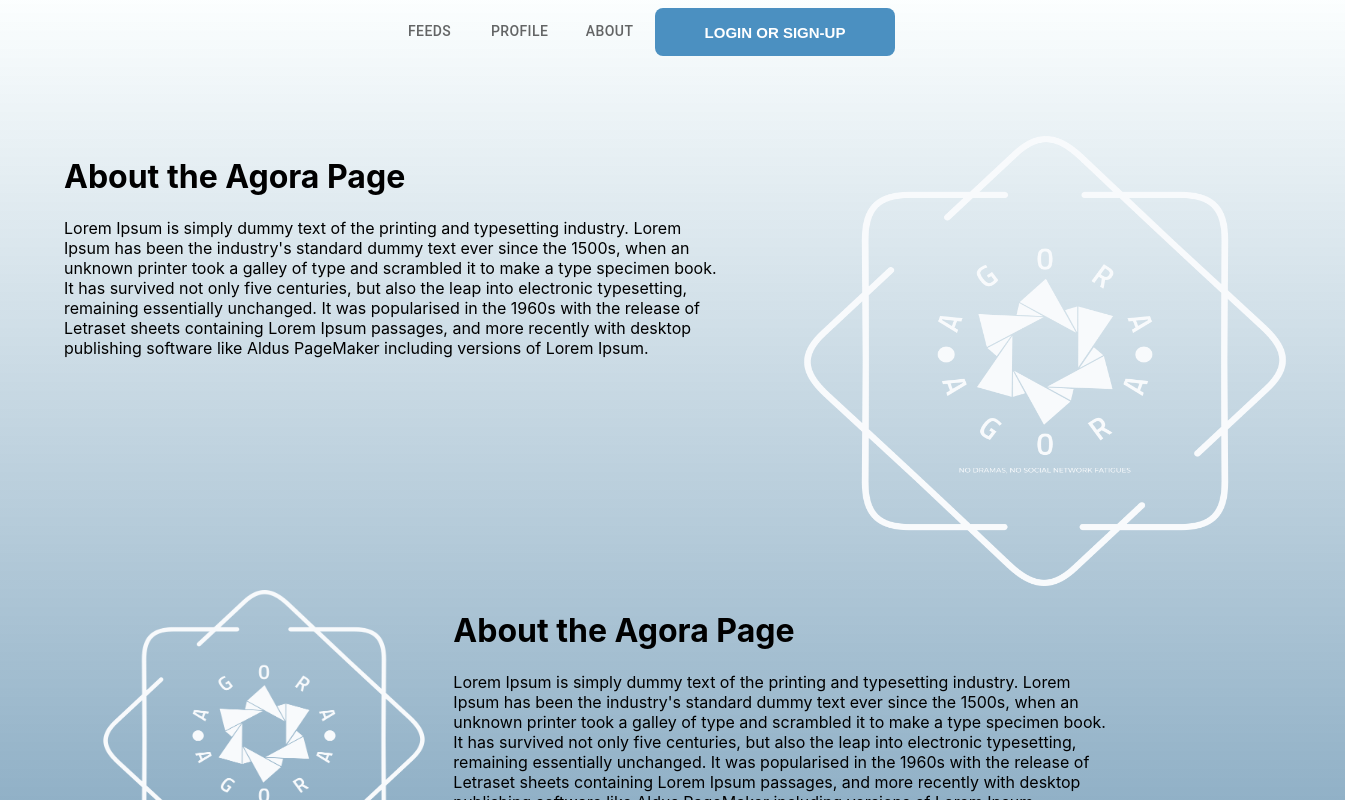
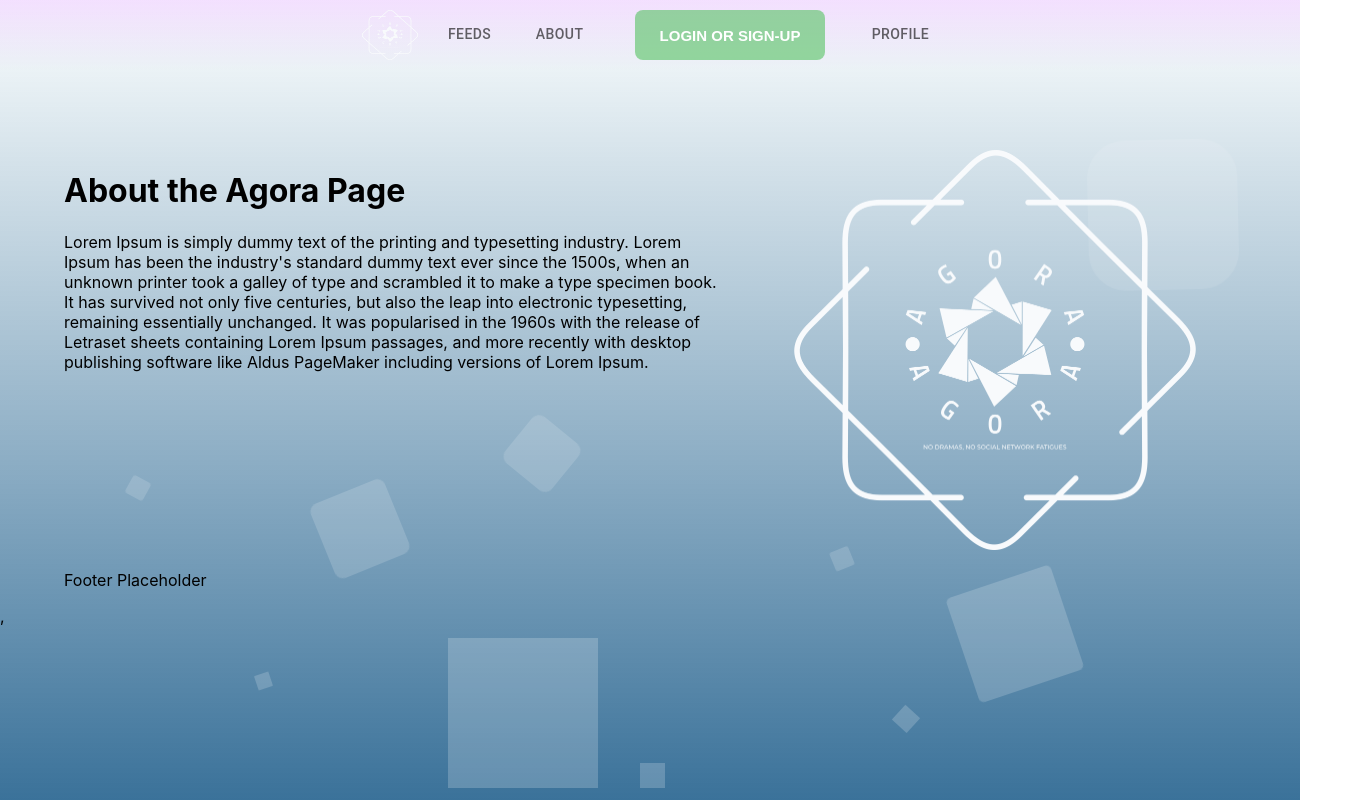
Before and after one commit to christopher-t-smith/agora-front-end, a React (Create React App) app: page /About in a window 1280 px wide. Shown: the top 800 px of the page, 1345 px wide, since content can reach past the window. Built offline with nearby package versions, Linux system fonts and the light colour scheme.

Commit message:
reconfigured navbar&conditional rendering

```diff
--- a/src/App.css
+++ b/src/App.css
@@ -11,20 +11,26 @@ body {
 }
 
 .navbar{
-margin-top: 8px;
+margin-top: 0px;
+background: linear-gradient(to bottom, #b701ff1f, #f0efef0b);
+width:100%;
+height:50px;
+padding:10px 10px;
 }
 
 .button {
-  background-color: #4b90c1; /* Green */
+  background-color: #4bc1578e; /* Green */
   border: none;
   color: white;
-  padding: 5px 50px;
+  padding: 5px 25px;
   text-align: center;
   text-decoration: none;
   display: inline-block;
   font-size: 15px;
   border-radius: 8px;
   transition-duration: 0.4s;
+  margin-left: 30px;
+  margin-right: 30px;
 }
 
 .button:hover {
@@ -36,3 +42,133 @@ margin-top: 8px;
   margin-top: 80px;
 
 }
+
+
+
+
+
+
+
+@import url('https://fonts.googleapis.com/css?family=Exo:400,700');
+
+.area{
+    width: 100%;
+    /* height:100vh; */
+    position: fixed;
+
+}
+
+.circles{
+    top: 0;
+    left: 0;
+    width: 100%;
+    height: 100%;
+    overflow: hidden;
+}
+
+.circles li{
+    position: absolute;
+    display: block;
+    list-style: none;
+    width: 20px;
+    height: 20px;
+    background: rgba(255, 255, 255, 0.2);
+    animation: animate 25s linear infinite;
+    bottom: -150px;
+
+}
+
+.circles li:nth-child(1){
+    left: 25%;
+    width: 80px;
+    height: 80px;
+    animation-delay: 0s;
+}
+
+
+.circles li:nth-child(2){
+    left: 10%;
+    width: 20px;
+    height: 20px;
+    animation-delay: 2s;
+    animation-duration: 12s;
+}
+
+.circles li:nth-child(3){
+    left: 70%;
+    width: 20px;
+    height: 20px;
+    animation-delay: 4s;
+}
+
+.circles li:nth-child(4){
+    left: 40%;
+    width: 60px;
+    height: 60px;
+    animation-delay: 0s;
+    animation-duration: 18s;
+}
+
+.circles li:nth-child(5){
+    left: 65%;
+    width: 20px;
+    height: 20px;
+    animation-delay: 0s;
+}
+
+.circles li:nth-child(6){
+    left: 75%;
+    width: 110px;
+    height: 110px;
+    animation-delay: 3s;
+}
+
+.circles li:nth-child(7){
+    left: 35%;
+    width: 150px;
+    height: 150px;
+    animation-delay: 7s;
+}
+
+.circles li:nth-child(8){
+    left: 50%;
+    width: 25px;
+    height: 25px;
+    animation-delay: 15s;
+    animation-duration: 45s;
+}
+
+.circles li:nth-child(9){
+    left: 20%;
+    width: 15px;
+    height: 15px;
+    animation-delay: 2s;
+    animation-duration: 35s;
+}
+
+.circles li:nth-child(10){
+    left: 85%;
+    width: 150px;
+    height: 150px;
+    animation-delay: 0s;
+    animation-duration: 11s;
+}
+
+
+
+@keyframes animate {
+
+    0%{
+
+        transform: translateY(0) rotate(0deg);
+        opacity: 1;
+        border-radius: 0;
+    }
+
+    100%{
+        transform: translateY(-1000px) rotate(720deg);
+        opacity: 0;
+        border-radius: 50%;
+    }
+
+}
--- a/src/App.js
+++ b/src/App.js
@@ -4,19 +4,45 @@ import HomePage from "./screens/HomePage"
 import Profile from "./screens/Profile"
 import About from './screens/About';
 import { Container } from '@mui/system';
+import Header from "./components/Header"
 
 
 
 function App() {
   return (
     <div>
+      <Header />
       <Container>
       <Routes>
         <Route path="/" element={<HomePage />}/>
         <Route path="/Profile" element={<Profile />}/>
         <Route path="/About" element={<About />}/>
       </Routes>
+
+
+
       </Container>
+
+
+<div class="area" >
+            <ul class="circles">
+                    <li></li>
+                    <li></li>
+                    <li></li>
+                    <li></li>
+                    <li></li>
+                    <li></li>
+                    <li></li>
+                    <li></li>
+                    <li></li>
+                    <li></li>
+            </ul>
+    </div >
+
+
+
+
+
 
 
 
--- /dev/null
+++ b/src/components/FeedLoginRequired.js
@@ -0,0 +1,14 @@
+import React from 'react'
+
+
+function FeedLoginRequired() {
+    return (
+      <div>
+ <img src="https://cdn-icons-png.flaticon.com/512/3442/3442357.png" alt="CJ" width="350" height="350" />
+        <h3>LOGIN is required for specific part of feedpage to see other users posts</h3>
+
+      </div>
+    );
+  }
+
+  export default FeedLoginRequired;
--- /dev/null
+++ b/src/components/Footer.js
@@ -0,0 +1,13 @@
+import React from 'react'
+import Navbar from "./Navbar"
+
+function Footer() {
+    return (
+      <div>
+        <p>Footer Placeholder</p>
+
+      </div>
+    );
+  }
+
+  export default Footer;
--- a/src/components/Navbar.js
+++ b/src/components/Navbar.js
@@ -4,6 +4,7 @@ import { Link } from 'react-router-dom';
 import { useState } from 'react'
 import { useAuth0 } from "@auth0/auth0-react";
 import { Button } from '@mui/material';
+import logo from '../assets/images/logo.png';
 
 
 function Navbar() {
@@ -21,14 +22,16 @@ function Navbar() {
 
         <div>
             <div className="navbar">
+
             <Tabs
                 value={selectedMenu}
                 onChange={handleChange} centered
-                textColor="secondary"c
+                textColor="secondary"
                 indicatorColor="secondary"
                 aria-label="secondary tabs example">
+                    <img src={logo} alt="CJ" width="70" height="50" />
                 <Tab value="Feeds" label="Feeds" to='/' component={Link} />
-                <Tab value="Profile" label="Profile" to='/Profile' component={Link} />
+
                 <Tab value="About" label="About" to='/About' component={Link} />
                 {!isLoading && !user && (
                 <button className = "button" onClick={()=> loginWithRedirect()}> <b>LOGIN OR SIGN-UP</b></button>
@@ -36,6 +39,8 @@ function Navbar() {
               {!isLoading && user && (
                 <button className="button" onClick={()=> logout()}> <b>LOG OUT</b></button>
               )}
+
+            <Tab value="Profile" label="Profile" to='/Profile' component={Link} />
                           </Tabs>
 
             </div>
--- a/src/screens/About.js
+++ b/src/screens/About.js
@@ -1,13 +1,13 @@
 import React from 'react'
-import Header from "../components/Header"
+
 import logo from '../assets/images/logo.png';
 import { Grid } from '@mui/material';
-import { Item } from '@mui/styled-engine-sc'
+import Footer from "../components/Footer"
 
 function About() {
   return (
     <div>
-      <Header />
+
 
       <div className="aboutTop">
         <Grid container spacing={2}>
@@ -16,37 +16,13 @@ function About() {
             <p>Lorem Ipsum is simply dummy text of the printing and typesetting industry. Lorem Ipsum has been the industry's standard dummy text ever since the 1500s, when an unknown printer took a galley of type and scrambled it to make a type specimen book. It has survived not only five centuries, but also the leap into electronic typesetting, remaining essentially unchanged. It was popularised in the 1960s with the release of Letraset sheets containing Lorem Ipsum passages, and more recently with desktop publishing software like Aldus PageMaker including versions of Lorem Ipsum.</p>
           </Grid>
           <Grid item xs={5}>
-            <img src={logo} alt="CJ" width="600" height="450" />
-          </Grid>
-        </Grid>
-      </div>
-
-      <div>
-        <Grid container spacing={2}>
-          <Grid item xs={4}>
-          <img src={logo} alt="CJ" width="400" height="300" />
-          </Grid>
-          <Grid item xs={7}>
-            <h1>About the Agora Page</h1>
-            <p>Lorem Ipsum is simply dummy text of the printing and typesetting industry. Lorem Ipsum has been the industry's standard dummy text ever since the 1500s, when an unknown printer took a galley of type and scrambled it to make a type specimen book. It has survived not only five centuries, but also the leap into electronic typesetting, remaining essentially unchanged. It was popularised in the 1960s with the release of Letraset sheets containing Lorem Ipsum passages, and more recently with desktop publishing software like Aldus PageMaker including versions of Lorem Ipsum.</p>
-          </Grid>
-        </Grid>
-      </div>
-
-      <div className="aboutTop">
-        <Grid container spacing={2}>
-          <Grid item xs={7}>
-            <h1>About the Agora Page</h1>
-            <p>Lorem Ipsum is simply dummy text of the printing and typesetting industry. Lorem Ipsum has been the industry's standard dummy text ever since the 1500s, when an unknown printer took a galley of type and scrambled it to make a type specimen book. It has survived not only five centuries, but also the leap into electronic typesetting, remaining essentially unchanged. It was popularised in the 1960s with the release of Letraset sheets containing Lorem Ipsum passages, and more recently with desktop publishing software like Aldus PageMaker including versions of Lorem Ipsum.</p>
-          </Grid>
-          <Grid item xs={5}>
-            <img src={logo} alt="CJ" width="600" height="450" />
+            <img src={logo} alt="CJ" width="500" height="400" />
           </Grid>
         </Grid>
       </div>
 
 
-
+    <Footer />
 
 
 
--- a/src/screens/HomePage.js
+++ b/src/screens/HomePage.js
@@ -1,14 +1,32 @@
 import React from 'react'
-import Header from "../components/Header"
+import FeedLoginRequired from "../components/FeedLoginRequired"
+import Footer from "../components/Footer"
+import { useAuth0 } from "@auth0/auth0-react";
 
 function HomePage() {
+
+    const { loginWithRedirect, logout, user, isLoading } = useAuth0();
+
+    function AfterLoginRendering() {
+      if (!isLoading && !user) {return <FeedLoginRequired/>;}
+      return (<div>
+
+        <h2>After login successed & rendering other users' feeds</h2>
+
+      </div>);
+    }
+
+
+
     return (
 
         <div>
 
-        <Header />
-            <h1>Welcome to Agora!</h1>
+            <h1>Welcome to Agora main homepage / feedpage!</h1>
+            <h1>Some ads or public feeds from admin without logging in</h1>
 
+            {AfterLoginRendering()}
+        <Footer />
         </div>
     );
 }
--- a/src/screens/Profile.js
+++ b/src/screens/Profile.js
@@ -1,20 +1,30 @@
 import React from 'react'
-import Header from '../components/Header';
+
 import Form from '../components/Form';
-
+import Footer from "../components/Footer"
+import FeedLoginRequired from "../components/FeedLoginRequired"
+import { useAuth0 } from "@auth0/auth0-react";
 
 
 function Profile() {
+
+  const { loginWithRedirect, logout, user, isLoading } = useAuth0();
+
+  function AfterLoginRendering() {
+    if (!isLoading && !user) {return <FeedLoginRequired/>;}
+    return (<div>
+      <Form/>
+    </div>);
+  }
+
+
     return (
       <div>
-        <Header />
-
         <h1>User profile page</h1>
 
+        {AfterLoginRendering()}
 
-        <Form />
-
-
+        <Footer />
 
         </div>
     );
```
Also changed, not shown: src/components/ProfileLoginRequired.js (added, +14 -0 lines), src/assets/images/logo-black.png (added).
